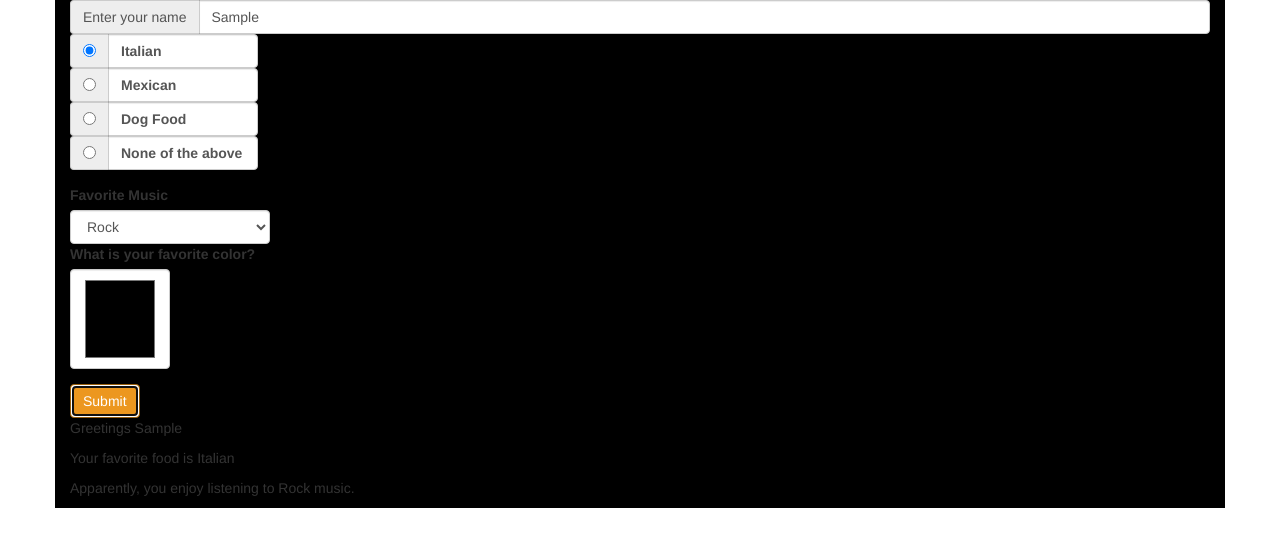
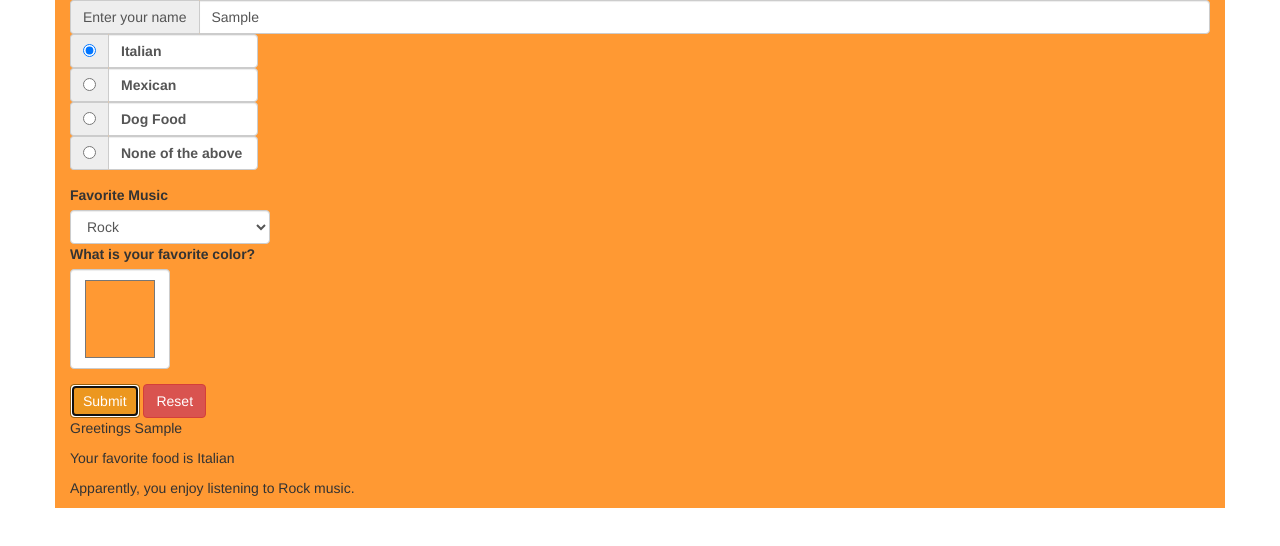
Before and after one commit to joshcasino/survey, a plain HTML site: page index.html in a window 1280 px wide. Both pictures are taken after typing "Sample" into the empty fields and a click on the button "Submit". Drawn offline with Linux system fonts and the light colour scheme.

Commit message:
add final content

```diff
--- a/css/styles.css
+++ b/css/styles.css
@@ -10,3 +10,7 @@
   height: 100px;
   width: 100px;
 }
+
+#greeting {
+  display: none;
+}
--- a/index.html
+++ b/index.html
@@ -58,15 +58,18 @@
           <div><!--START Color Picker-->
             <div class="form-group">
               <label for="color">What is your favorite color?</label>
-              <input id="color" class="form-control" type="color">
+              <input id="color" class="form-control" type="color" value="#ff9933">
             </div>
           </div><!--END Color Picker-->
           <button type="submit" class="btn btn-warning">Submit</button>
+          <button id="resetBtn" type="reset" class="btn btn-danger">Reset</button>
         </form>
       </div> <!-- END form -->
-      <p>Greetings <span id="nameDisplay"><span></p>
-      <p>Your favorite food is <span id="foodDisplay"></span></p>
-      <p>Apparently, you enjoy listening to <span id="musicDisplay"></span> music.</p>
+      <div id="greeting">
+        <p>Greetings <span id="nameDisplay"><span></p>
+        <p>Your favorite food is <span id="foodDisplay"></span></p>
+        <p>Apparently, you enjoy listening to <span id="musicDisplay"></span> music.</p>
+      </div>
     </div> <!-- END main container -->
   </body>
 </html>
--- a/js/scripts.js
+++ b/js/scripts.js
@@ -13,10 +13,13 @@ $(document).ready(function(){
 		var favoriteColor = $("#color").val();
 		$(".container").css("background-color", favoriteColor);
 
+		$("#greeting").show();
+
 		event.preventDefault();
-
 	});
 
-
-
+	$("#resetBtn").click(function() {
+		$("#greeting").hide();
+		$(".container").css("background-color", "white");
+	});
 });
```
